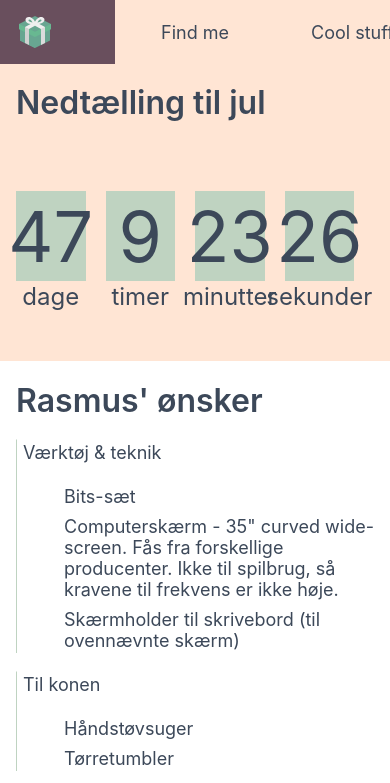
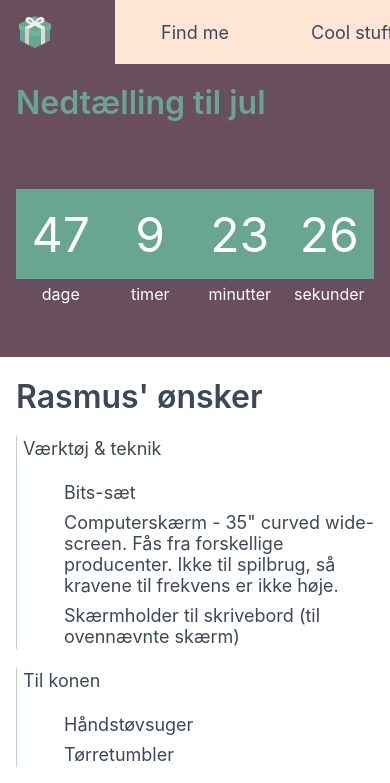
Before and after one commit to dybzon/rasmus-dybkjaer-online, a React (Create React App) app: page /wishlist in a window 390 px wide. Shown: the top 783 px of the page. Built offline with nearby package versions, Linux system fonts and the light colour scheme.

Commit message:
Update styling
Updated styling after reviewing previous changes on mobile

```diff
--- a/src/components/Countdown.jsx
+++ b/src/components/Countdown.jsx
@@ -38,10 +38,10 @@ export class Countdown extends React.Component {
         <Header1>Nedtælling til {event}</Header1>
         <Container>
           <InnerContainer height={'75%'}>
-            <CountdownItem color={colors.lightGreen} fontSize={70} content={daysToTarget} />
-            <CountdownItem color={colors.lightGreen} fontSize={70} content={hoursToTarget} />
-            <CountdownItem color={colors.lightGreen} fontSize={70} content={minutesToTarget} />
-            <CountdownItem color={colors.lightGreen} fontSize={70} content={secondsToTarget} />
+            <CountdownItem color={colors.mediumGreen} fontSize={'3rem'} content={daysToTarget} />
+            <CountdownItem color={colors.mediumGreen} fontSize={'3rem'} content={hoursToTarget} />
+            <CountdownItem color={colors.mediumGreen} fontSize={'3rem'} content={minutesToTarget} />
+            <CountdownItem color={colors.mediumGreen} fontSize={'3rem'} content={secondsToTarget} />
           </InnerContainer>
           <InnerContainer height={'25%'}>
             <CountdownItem content="dage" />
@@ -60,15 +60,16 @@ export class Countdown extends React.Component {
 }
 
 const Background = styled.div`
-  background: ${colors.lightRose};
+  background: ${colors.darkRose};
+  color: ${colors.mediumGreen};
 `;
 
 const Container = styled.div`
   height: 120px;
   width: 100%;
   display: flex;
-  margin: 0 -10px;
-  padding: 50px 0;
+  margin: 0;
+  padding: 3rem 0;
   justify-content: space-between;
   flex-direction: column;
 `;
--- a/src/components/CountdownItem.jsx
+++ b/src/components/CountdownItem.jsx
@@ -17,7 +17,7 @@ const Container = styled.div`
   flex-grow: 1;
   position: relative;
   background: ${props => props.color};
-  margin: 0 10px;
+  margin: 0;
 `;
 
 const Content = styled.div`
@@ -25,5 +25,6 @@ const Content = styled.div`
   top: 50%;
   left: 50%;
   transform: translate(-50%, -50%);
-  font-size: ${props => props.fontSize || 24}px;
+  font-size: ${props => props.fontSize || '1rem'};
+  color: white;
 `;
--- a/src/components/GridContainer.jsx
+++ b/src/components/GridContainer.jsx
@@ -68,7 +68,7 @@ export class GridContainer extends React.Component {
           gridRowEnd={rowStart+1}
           key={i}>
             {c}
-          </GridItem>);
+        </GridItem>);
     });
 
     return gridItems;
--- a/src/components/Menu/BarMenuItem.jsx
+++ b/src/components/Menu/BarMenuItem.jsx
@@ -1,6 +1,6 @@
 import * as React from 'react';
 import styled, { css } from 'styled-components';
-import { colors } from '../../utilities';
+import { colors, isMobileBrowser } from '../../utilities';
 import { Link } from 'react-router-dom';
 import { withRouter } from 'react-router'
 import { DeviceContext } from '../../providers';
@@ -41,6 +41,7 @@ const StyledMenuItem = styled.div`
 
 const StyledText = styled.div`
   margin: auto;
+  ${isMobileBrowser() && css`font-size: 2rem;`}
   ${props => !props.isTouch && css`
     ${StyledMenuItem}:hover & {
         display: none;
--- a/src/components/Menu/FullMenuItem.jsx
+++ b/src/components/Menu/FullMenuItem.jsx
@@ -11,7 +11,7 @@ export const FullMenuItemComponent = props => (
   <DeviceContext.Consumer>
     {deviceInfo => (
       <StyledLink to={props.link}>
-        <ItemContainer borderColor={props.borderColor}>
+        <ItemContainer borderColor={props.borderColor} isTouch={deviceInfo.isTouch}>
           <MenuItemAnimation icon={props.icon} isTouch={deviceInfo.isTouch} />
           <ItemContent isTouch={deviceInfo.isTouch}>
             {props.text}
@@ -49,6 +49,9 @@ const ItemContent = styled.div`
   top: 50%;
   left: 50%;
   transform: translate(-50%, -50%);
+  color: white;
+  font-size: 3rem;
+  text-align: center;
 
   ${props => !props.isTouch && css`
     ${ItemContainer}:hover & {
```
